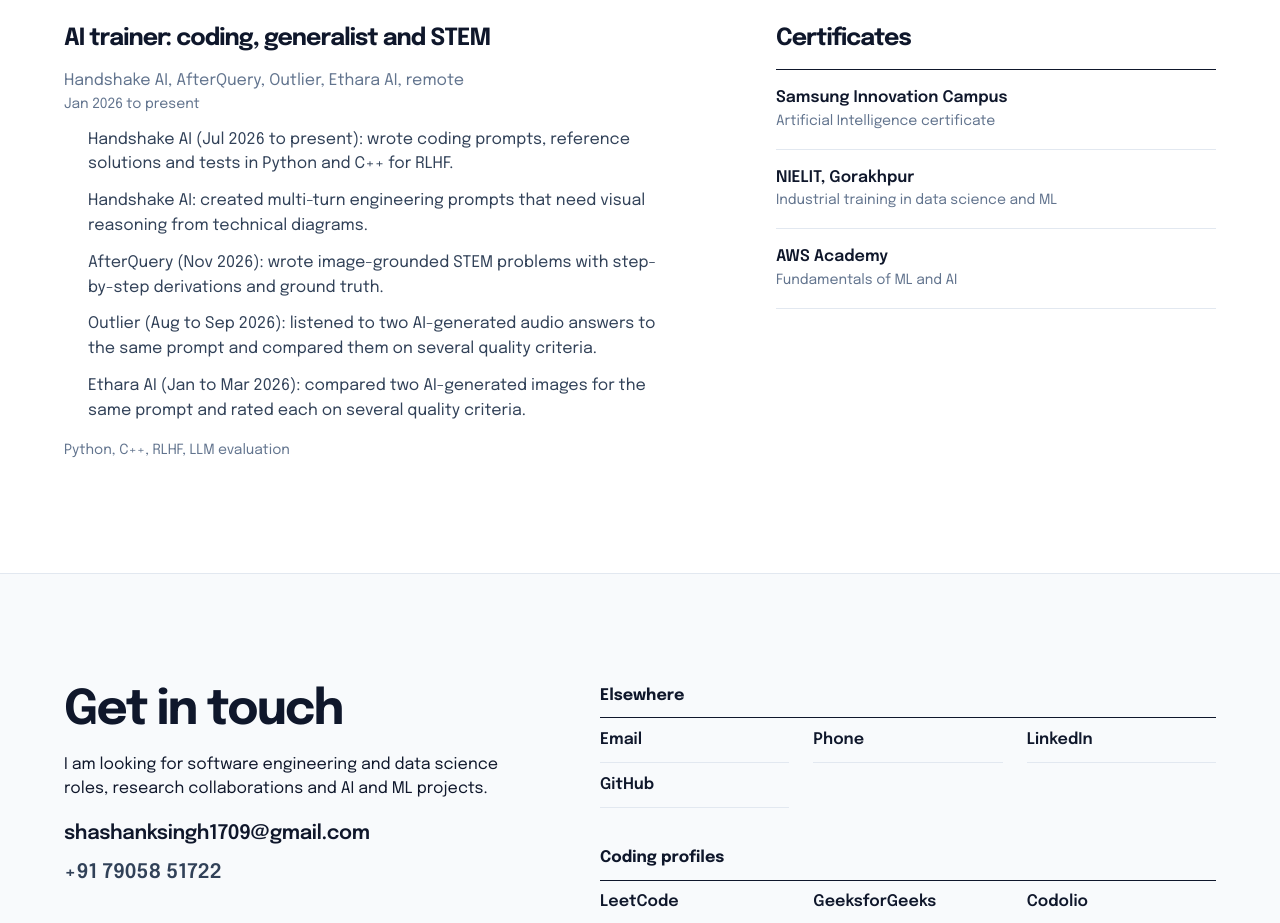
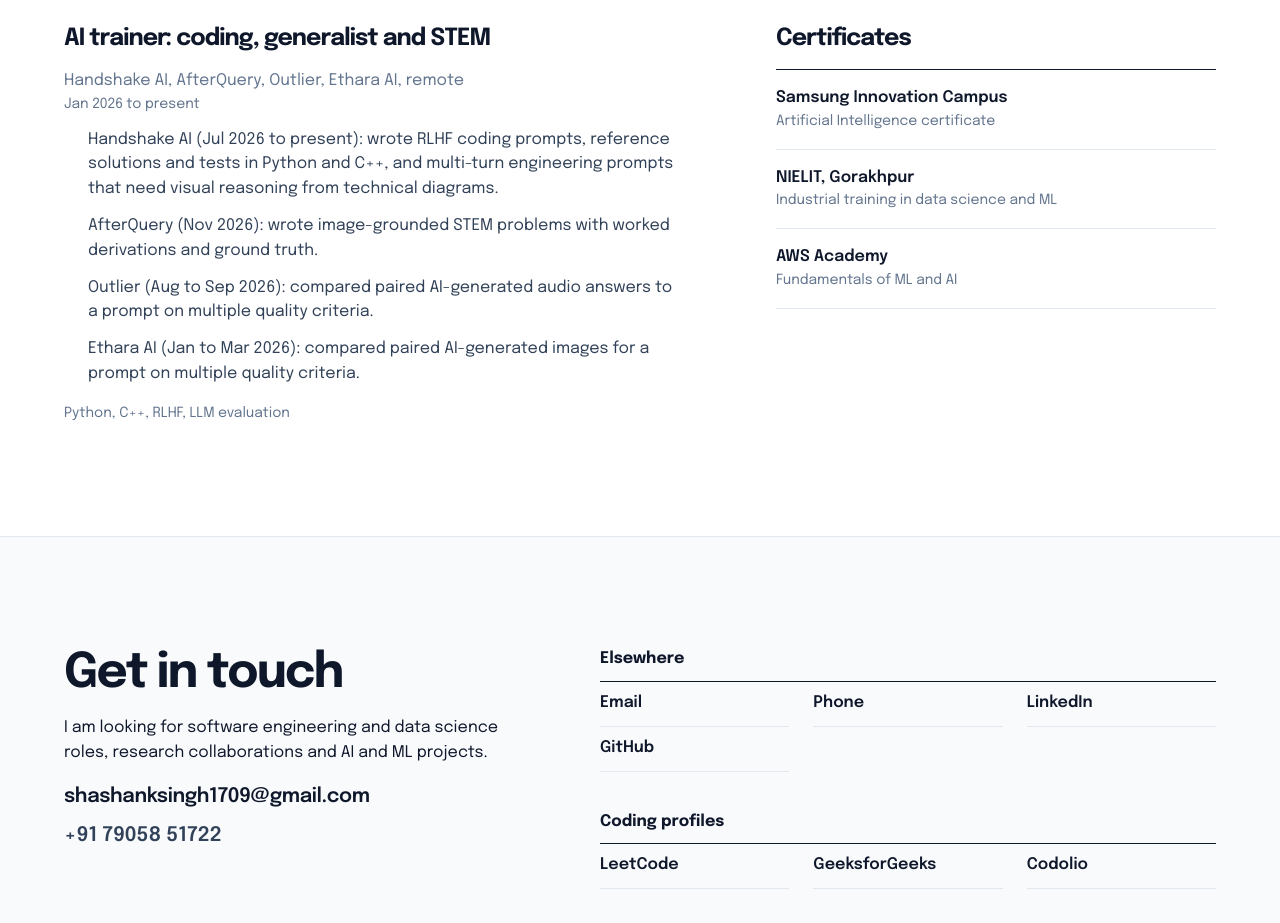
Before and after one commit to Shashank17singh/shashank17singh.github.io, a Next.js app in the folder next_portfolio/: page / in a window 1280 px wide. Shown: the part 5320-6243 px from the top of the page. Built offline with nearby package versions, Linux system fonts and the light colour scheme; no server answers.

Commit message:
Sync AI trainer experience with resume

```diff
--- a/next_portfolio/src/components/Experience.tsx
+++ b/next_portfolio/src/components/Experience.tsx
@@ -4,11 +4,10 @@ const experiences = [
     company: "Handshake AI, AfterQuery, Outlier, Ethara AI, remote",
     duration: "Jan 2026 to present",
     points: [
-      "Handshake AI (Jul 2026 to present): wrote coding prompts, reference solutions and tests in Python and C++ for RLHF.",
-      "Handshake AI: created multi-turn engineering prompts that need visual reasoning from technical diagrams.",
-      "AfterQuery (Nov 2026): wrote image-grounded STEM problems with step-by-step derivations and ground truth.",
-      "Outlier (Aug to Sep 2026): listened to two AI-generated audio answers to the same prompt and compared them on several quality criteria.",
-      "Ethara AI (Jan to Mar 2026): compared two AI-generated images for the same prompt and rated each on several quality criteria.",
+      "Handshake AI (Jul 2026 to present): wrote RLHF coding prompts, reference solutions and tests in Python and C++, and multi-turn engineering prompts that need visual reasoning from technical diagrams.",
+      "AfterQuery (Nov 2026): wrote image-grounded STEM problems with worked derivations and ground truth.",
+      "Outlier (Aug to Sep 2026): compared paired AI-generated audio answers to a prompt on multiple quality criteria.",
+      "Ethara AI (Jan to Mar 2026): compared paired AI-generated images for a prompt on multiple quality criteria.",
     ],
     tech: ["Python", "C++", "RLHF", "LLM evaluation"],
   },
```
